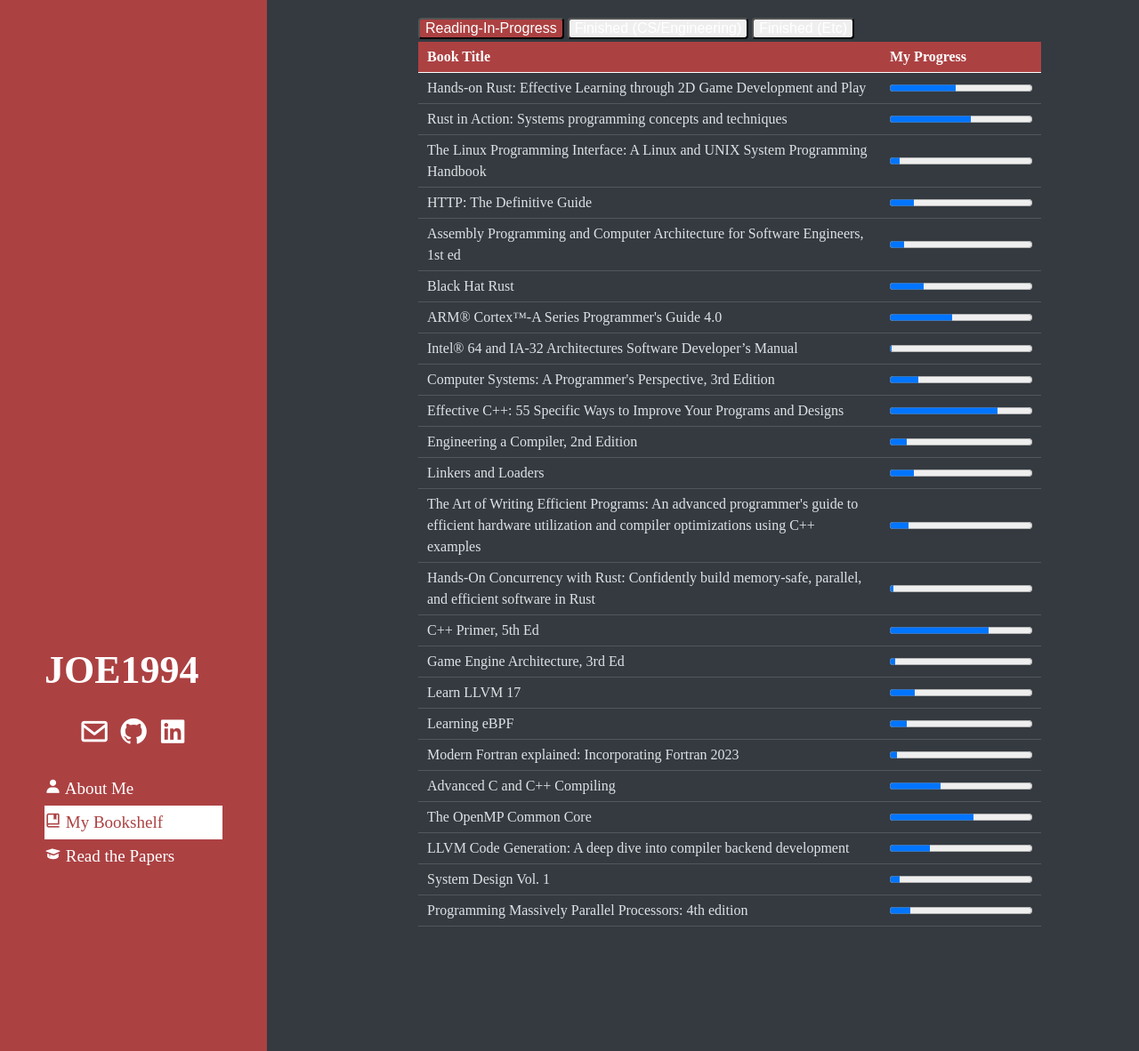
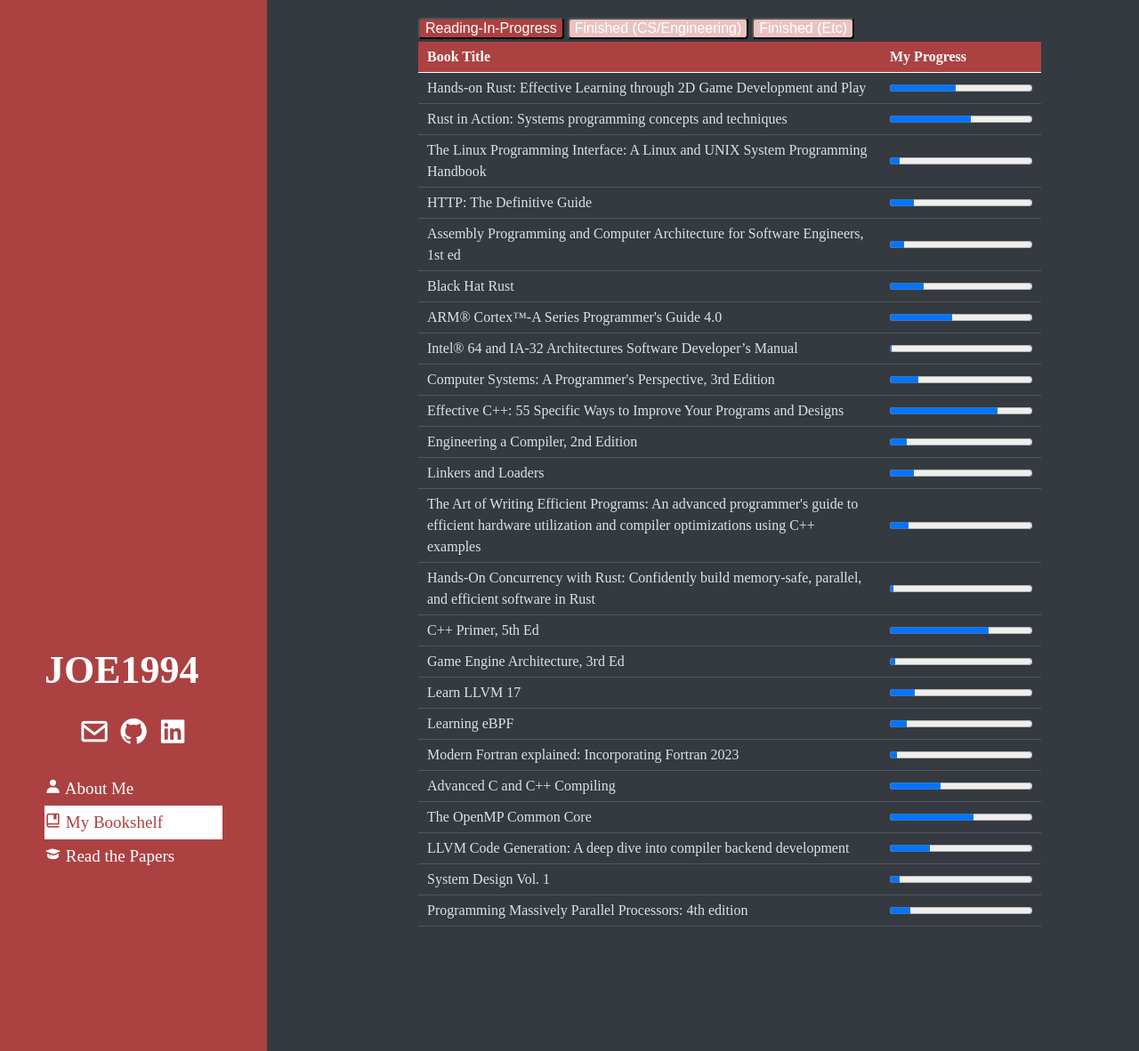
Before and after one commit to JOE1994/JOE1994.github.io, a Jekyll site: the page built from bookshelf.html, in a window 1280 px wide and 1182 px high. Shown: the whole window at 89% size. Built offline with Jekyll 4.4.1, drawn with Linux system fonts in a browser that asks for light colours; some web fonts are replaced.

Commit message:
misc html & css fix

```diff
--- a/bookshelf.html
+++ b/bookshelf.html
@@ -53,7 +53,7 @@
     </tbody>
 </table>
 
-<tabie id = "finished-reading-etc" class="bookshelf-table fin-reading">
+<table id = "finished-reading-etc" class="bookshelf-table fin-reading">
     <thead>
         <tr>
             <th>Book Title</th>
@@ -71,7 +71,7 @@
     </tr>
 {% endfor %}
     </tbody>
-</tabie>
+</table>
 
 <style>
     #still-reading {
@@ -80,16 +80,14 @@
     .fin-reading {
         display: none;
     }
+    .view-select-button {
+        color: white;
+        background-color: rgb(234, 194, 194);
+        font-size: 1em;
+        border-radius: 0.25em;
+    }
     #show-rip {
         background-color: #ac4142;
-    }
-    .show-finished-reading {
-        background-color: rgb(234, 194, 194);
-    }
-    .view-select-button {
-        color: white;
-        font-size: 1em;
-        border-radius: 0.25em;
     }
     .bookshelf-table {
         margin-top: 0.2em;
```
